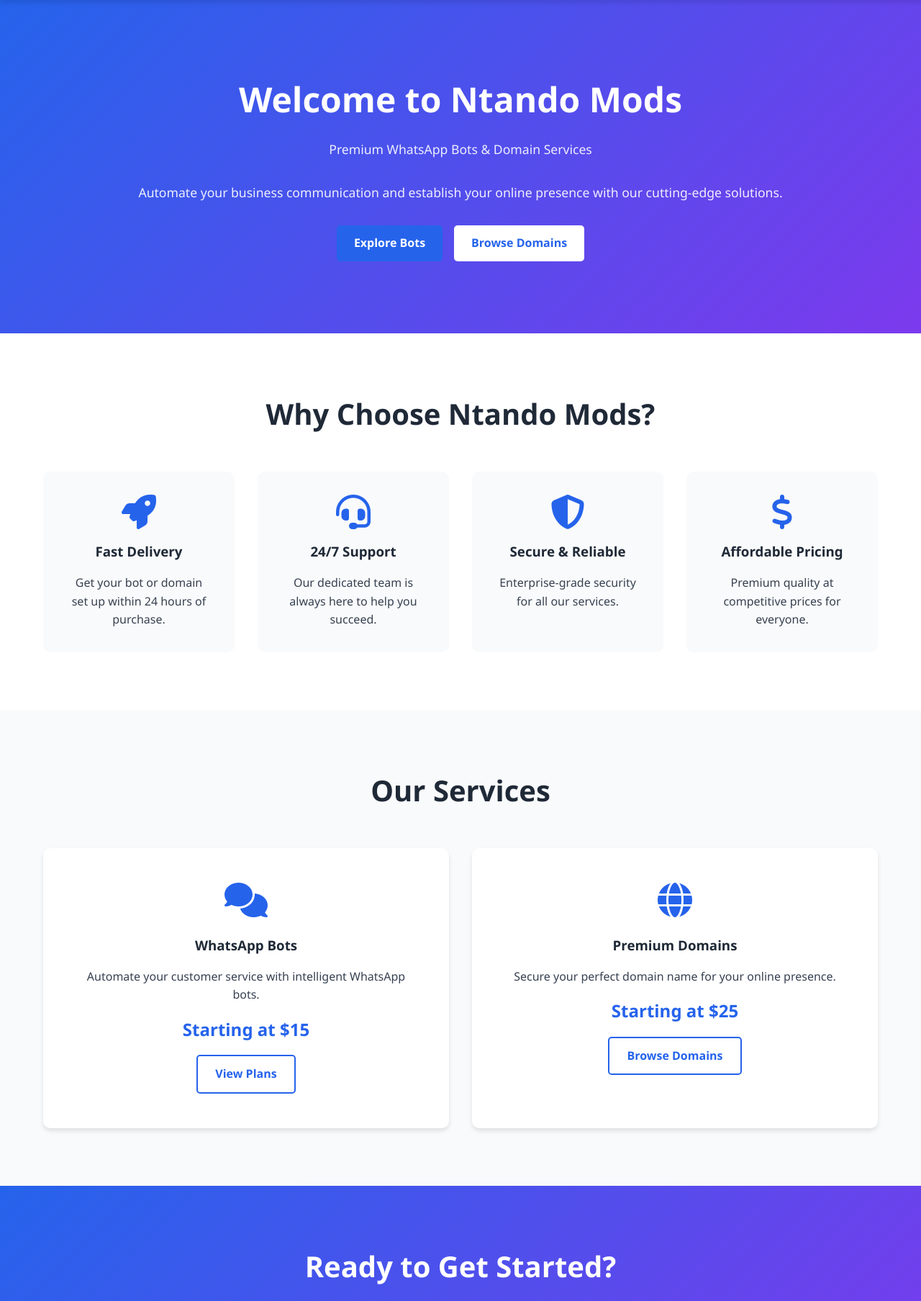
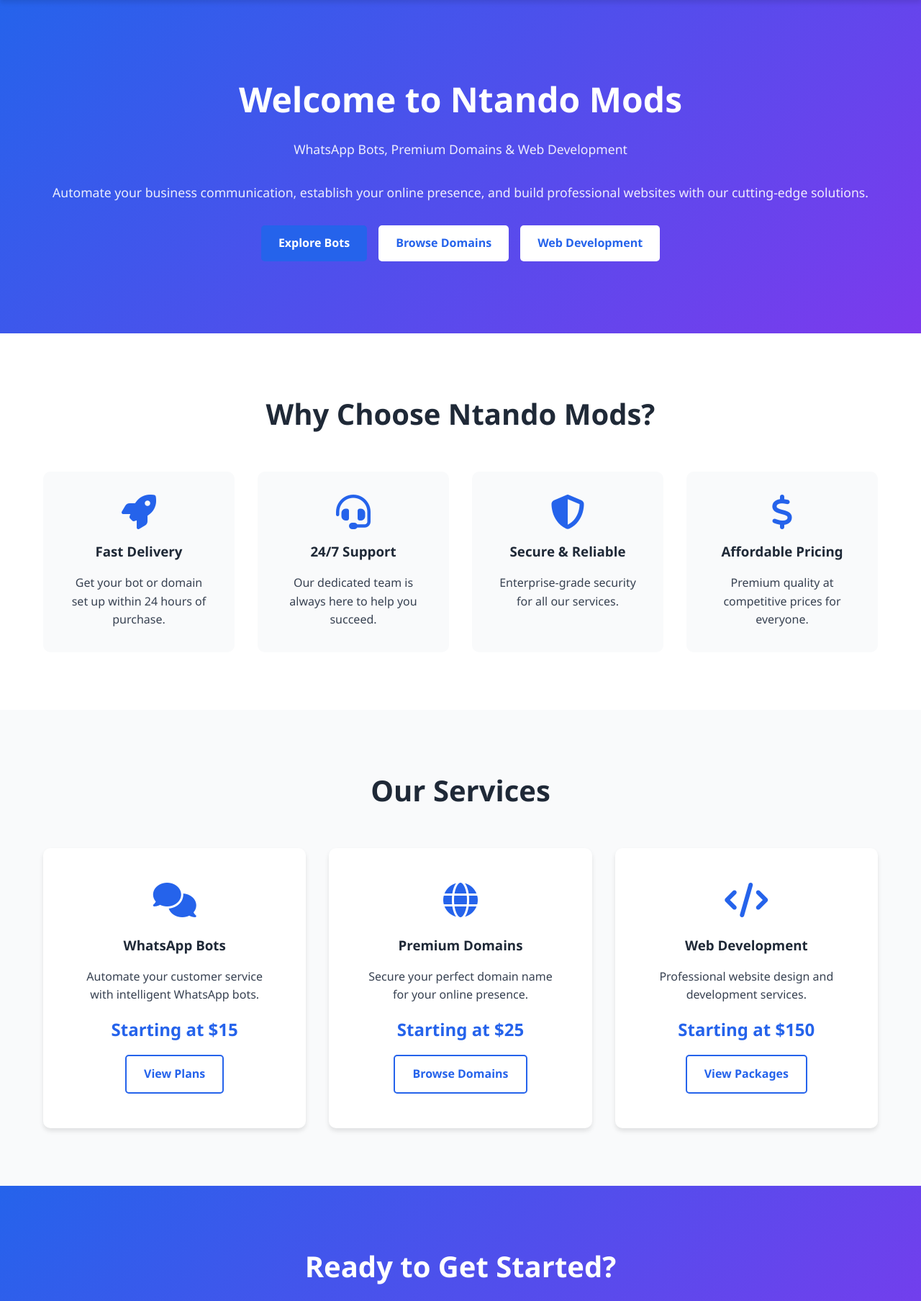
Before and after one commit to Gweru-Tech/Email-tempalate, a Flask app: page / in a window 1280 px wide. Shown: the part 70-1877 px from the top of the page at 72% size. Run offline with Flask 3, Linux system fonts and the light colour scheme.

Commit message:
Update index.html

```diff
--- a/templates/index.html
+++ b/templates/index.html
@@ -5,11 +5,12 @@
     <div class="container">
         <div class="hero-content">
             <h1>Welcome to Ntando Mods</h1>
-            <p class="hero-subtitle">Premium WhatsApp Bots & Domain Services</p>
-            <p>Automate your business communication and establish your online presence with our cutting-edge solutions.</p>
+            <p class="hero-subtitle">WhatsApp Bots, Premium Domains & Web Development</p>
+            <p>Automate your business communication, establish your online presence, and build professional websites with our cutting-edge solutions.</p>
             <div class="hero-buttons">
                 <a href="{{ url_for('whatsapp_bots') }}" class="btn btn-primary">Explore Bots</a>
                 <a href="{{ url_for('domains') }}" class="btn btn-secondary">Browse Domains</a>
+                <a href="{{ url_for('websites') }}" class="btn btn-secondary">Web Development</a>
             </div>
         </div>
     </div>
@@ -61,6 +62,13 @@
                 <p class="price">Starting at $25</p>
                 <a href="{{ url_for('domains') }}" class="btn btn-outline">Browse Domains</a>
             </div>
+            <div class="product-preview-card">
+                <i class="fas fa-code fa-3x"></i>
+                <h3>Web Development</h3>
+                <p>Professional website design and development services.</p>
+                <p class="price">Starting at $150</p>
+                <a href="{{ url_for('websites') }}" class="btn btn-outline">View Packages</a>
+            </div>
         </div>
     </div>
 </section>
```
